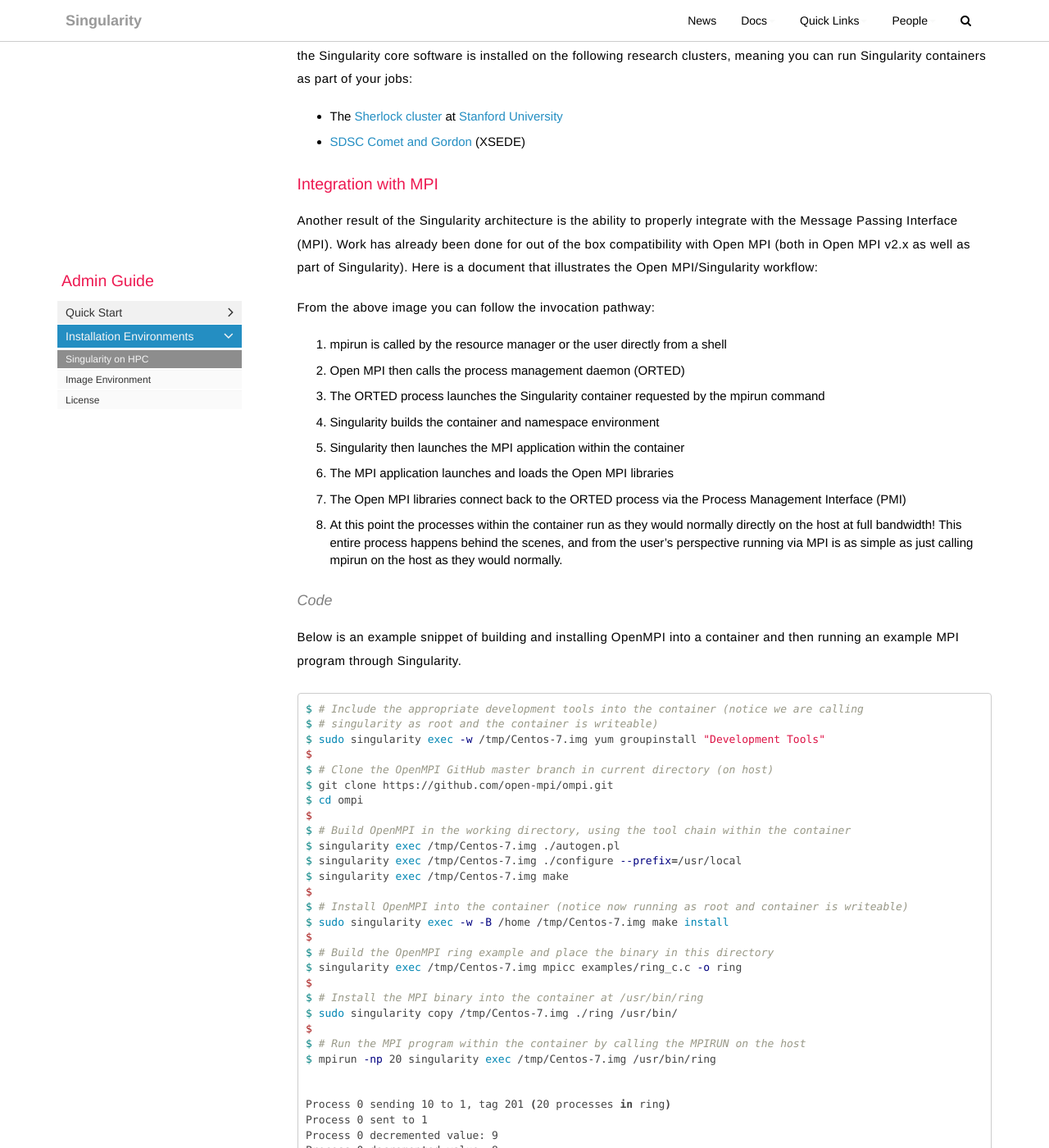
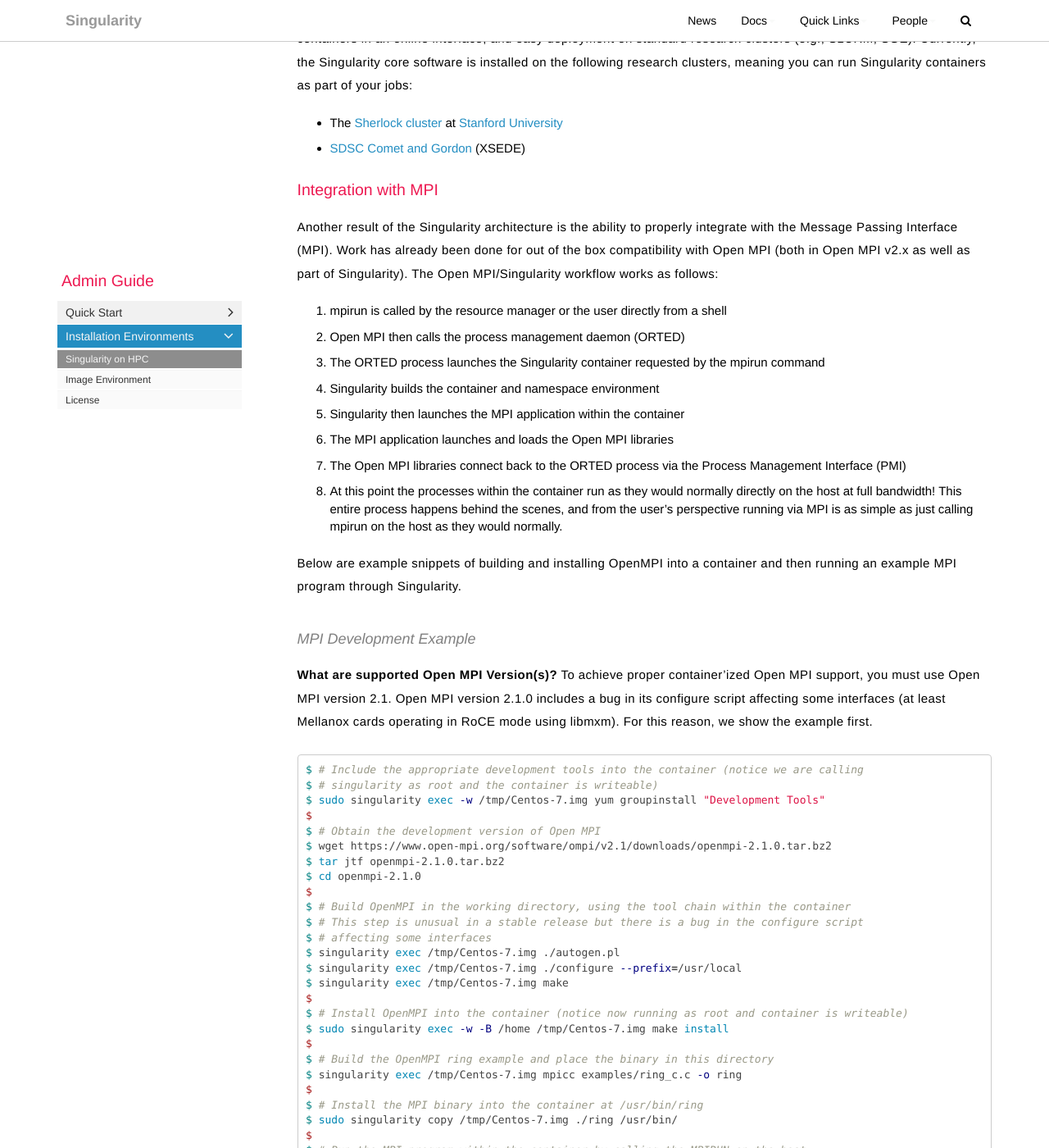
Before and after one commit to singularityware/singularityware.github.io, a Jekyll site: the page built from pages/docs/admin-docs/docs-hpc.md, in a window 1280 px wide and 1400 px high, scrolled down 580 px. Shown: the whole window at 82% size. Built offline with Jekyll 4.4.1, drawn with Linux system fonts in a browser that asks for light colours; nearby versions of some CDN libraries; comment, search, counter and statistics services are not loaded; some of the changed text lies outside the part shown.

Commit message:
updating open mpi to include dev/master versions

````diff
--- a/pages/docs/admin-docs/docs-hpc.md
+++ b/pages/docs/admin-docs/docs-hpc.md
@@ -10,27 +10,66 @@ One of the architecturally defined features in Singularity is that it can execut
 
 Additionally, because Singularity is not emulating a full hardware level virtualization paradigm, there is no need to separate out any sandboxed networks or file systems because there is no concept of user-escalation within a container. Users can run Singularity containers just as they run any other program on the HPC resource.
 
-### Workflows
+## Workflows
 We are in the process of developing Singularity Hub, which will allow for generation of workflows using Singularity containers in an online interface, and easy deployment on standard research clusters (e.g., SLURM, SGE). Currently, the Singularity core software is installed on the following research clusters, meaning you can run Singularity containers as part of your jobs:
 
 - The <a href="http://sherlock.stanford.edu" target="_blank" class="no-after">Sherlock cluster</a> at <a href="https://srcc.stanford.edu/" class="no-after" target="_blank">Stanford University</a>
 - <a href="https://www.xsede.org/news/-/news/item/7624" target="_blank" class="no-after">SDSC Comet and Gordon</a> (XSEDE)
 
 ### Integration with MPI
-Another result of the Singularity architecture is the ability to properly integrate with the Message Passing Interface (MPI). Work has already been done for out of the box compatibility with Open MPI (both in Open MPI v2.x as well as part of Singularity). Here is a document that illustrates the Open MPI/Singularity workflow:
+Another result of the Singularity architecture is the ability to properly integrate with the Message Passing Interface (MPI). Work has already been done for out of the box compatibility with Open MPI (both in Open MPI v2.x as well as part of Singularity). The Open MPI/Singularity workflow works as follows:
 
-From the above image you can follow the invocation pathway:
-1. mpirun is called by the resource manager or the user directly from a shell
-2. Open MPI then calls the process management daemon (ORTED)
-3. The ORTED process launches the Singularity container requested by the mpirun command
-4. Singularity builds the container and namespace environment
-5. Singularity then launches the MPI application within the container
-6. The MPI application launches and loads the Open MPI libraries
-7. The Open MPI libraries connect back to the ORTED process via the Process Management Interface (PMI)
-8. At this point the processes within the container run as they would normally directly on the host at full bandwidth! This entire process happens behind the scenes, and from the user's perspective running via MPI is as simple as just calling mpirun on the host as they would normally.
+ 1. mpirun is called by the resource manager or the user directly from a shell
+ 2. Open MPI then calls the process management daemon (ORTED)
+ 3. The ORTED process launches the Singularity container requested by the mpirun command
+ 4. Singularity builds the container and namespace environment
+ 5. Singularity then launches the MPI application within the container
+ 6. The MPI application launches and loads the Open MPI libraries
+ 7. The Open MPI libraries connect back to the ORTED process via the Process Management Interface (PMI)
+ 8. At this point the processes within the container run as they would normally directly on the host at full bandwidth! This entire process happens behind the scenes, and from the user's perspective running via MPI is as simple as just calling mpirun on the host as they would normally.
 
-#### Code
-Below is an example snippet of building and installing OpenMPI into a container and then running an example MPI program through Singularity.
+Below are example snippets of building and installing OpenMPI into a container and then running an example MPI program through Singularity.
+
+
+#### MPI Development Example
+
+**What are supported Open MPI Version(s)?**
+To achieve proper container'ized Open MPI support, you must use Open MPI version 2.1. Open MPI version 2.1.0 includes a bug in its configure script affecting some interfaces (at least Mellanox cards operating in RoCE mode using libmxm). For this reason, we show the example first.
+
+```bash
+$ # Include the appropriate development tools into the container (notice we are calling
+$ # singularity as root and the container is writeable)
+$ sudo singularity exec -w /tmp/Centos-7.img yum groupinstall "Development Tools"
+$
+$ # Obtain the development version of Open MPI
+$ wget https://www.open-mpi.org/software/ompi/v2.1/downloads/openmpi-2.1.0.tar.bz2
+$ tar jtf openmpi-2.1.0.tar.bz2
+$ cd openmpi-2.1.0
+$
+$ # Build OpenMPI in the working directory, using the tool chain within the container
+$ # This step is unusual in a stable release but there is a bug in the configure script
+$ # affecting some interfaces
+$ singularity exec /tmp/Centos-7.img ./autogen.pl
+$ singularity exec /tmp/Centos-7.img ./configure --prefix=/usr/local
+$ singularity exec /tmp/Centos-7.img make
+$
+$ # Install OpenMPI into the container (notice now running as root and container is writeable)
+$ sudo singularity exec -w -B /home /tmp/Centos-7.img make install
+$
+$ # Build the OpenMPI ring example and place the binary in this directory
+$ singularity exec /tmp/Centos-7.img mpicc examples/ring_c.c -o ring
+$
+$ # Install the MPI binary into the container at /usr/bin/ring
+$ sudo singularity copy /tmp/Centos-7.img ./ring /usr/bin/
+$
+$ # Run the MPI program within the container by calling the MPIRUN on the host
+$ mpirun -np 20 singularity exec /tmp/Centos-7.img /usr/bin/ring
+
+```
+
+#### Code Example
+
+The following example (using their master) should work fine on most hardware but if you have an issue, try running this example below:
 
 ```bash
 $ # Include the appropriate development tools into the container (notice we are calling
@@ -92,6 +131,3 @@ Process 17 exiting
 Process 18 exiting
 Process 19 exiting
 ```
-
-### Notes
-Supported Open MPI Version(s): To achieve proper container'ized Open MPI support, you must use Open MPI version 2.1 which at the time of this writing has not been released yet. The above example builds from the current master development branch of Open MPI.
````
